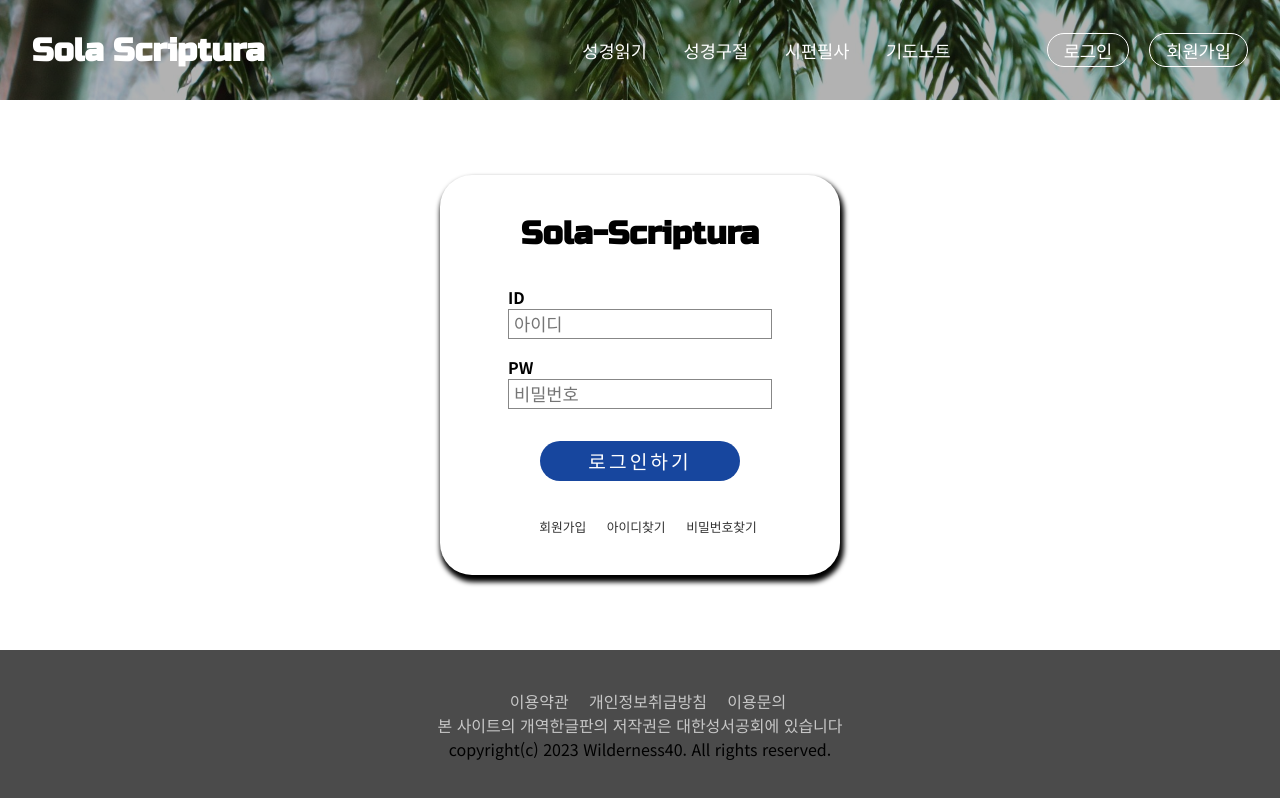
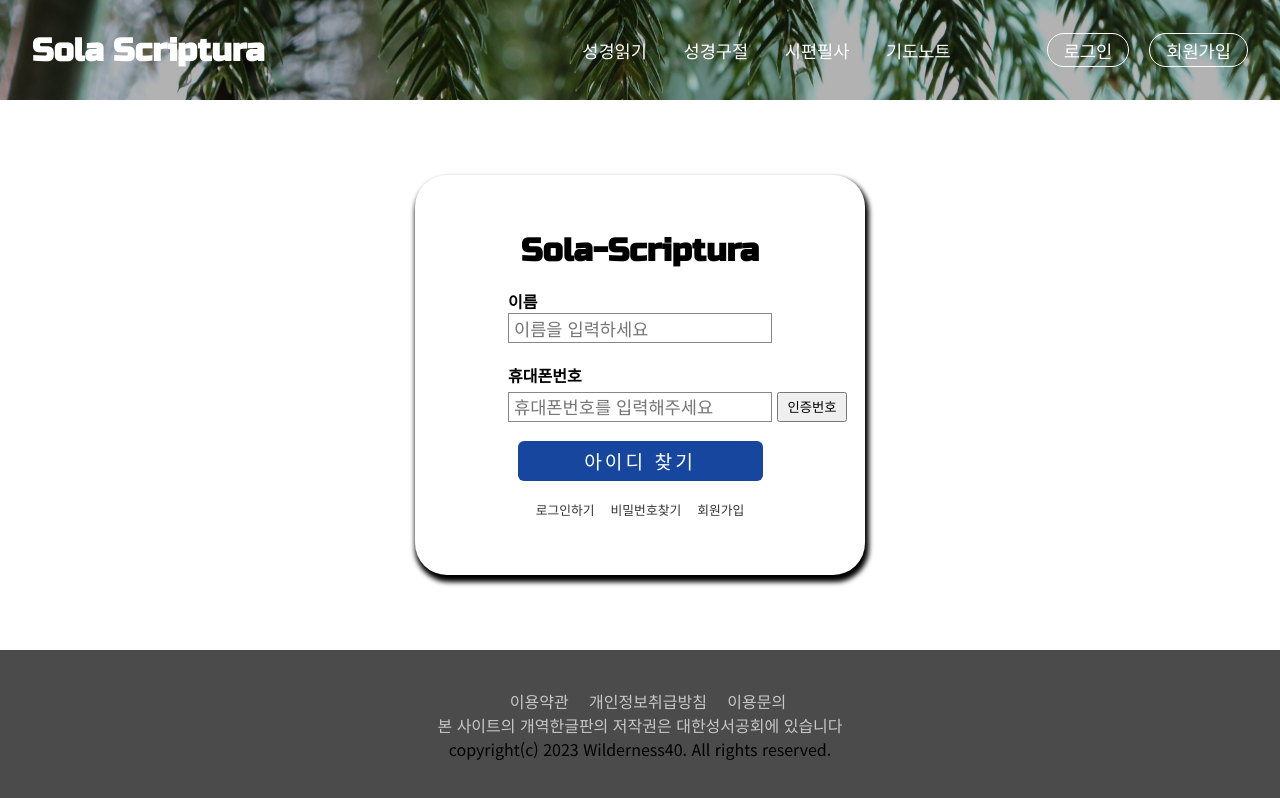
Before and after one commit to midbar40/bible-front, a plain HTML site: page html/login.html in a window 1280 px wide. Both pictures are taken after a click on the link "아이디찾기". Drawn offline with nearby package versions, Linux system fonts and the light colour scheme.

Commit message:
아이디 찾기 작업

```diff
--- a/css/findUserId.css
+++ b/css/findUserId.css
@@ -1,16 +1,17 @@
 
-.findUserIdField{
-    border: 1px solid black;
+.findUserIdField h4{
+    font-size: 1rem;
 }
 .findUserIdField form{
     display: flex;
     flex-direction: column;
     justify-content: center;
-    padding-left: 10rem;
-    height: 600px;
-    width: 600px;
-    gap: 1rem;
-    background-color: antiquewhite;
+    align-items: center;
+    height: 400px;
+    width: 450px;
+    gap: 1.2rem;
+    box-shadow: 2px 5px 5px 2px;
+    border-radius: 2rem;
 }
 .findUserIdField form input{
     height: 30px;
@@ -19,22 +20,32 @@
     outline: none;
     border: 1px solid rgb(135, 135, 135);
 }
+.findUserIdField form h2 {
+    font-family: "Russo One", sans-serif;
+    font-size: 2rem;
+  }
+
 .findUserIdField .bottom-btns {
     display: flex;
     gap: 1rem;
     font-size: 0.8rem;
-    margin-left: 1rem;
 }
   .findUserIdField .bottom-btns a:hover {
     border-bottom: 1px solid rgb(135, 135, 135);
     opacity: 0.5;
   }
+  .mobile-section{
+    display: flex;
+    flex-direction: column;
+    gap: 5px;
+    padding-left: 75px;
+  }
   .mobile-number, .authNumber-section{
     display: flex;
     gap: 5px;
   }
-  .mobile button{
-    width: 60px;
+  .mobile-section button{
+    width: 70px;
     height: 30px;
   }
 
--- a/css/login.css
+++ b/css/login.css
@@ -55,7 +55,7 @@ main {
   border: none;
   color: #fff;
   background-color: rgb(23, 70, 158);
-  border-radius: 3rem;
+  border-radius: 6px;
   cursor: pointer;
 }
 .submit button:hover {
--- a/css/register.css
+++ b/css/register.css
@@ -48,7 +48,7 @@ main {
   border: none;
   color: #fff;
   background-color: rgb(23, 70, 158);
-  border-radius: 3rem;
+  border-radius: 6px;
   cursor: pointer;
 }
 .submit button:hover {
--- a/html/login.html
+++ b/html/login.html
@@ -14,8 +14,11 @@
   <link rel="stylesheet"
     href="https://fonts.googleapis.com/css2?family=Material+Symbols+Outlined:opsz,wght,FILL,GRAD@48,400,0,0" />
   <link rel="stylesheet" href="../css/login.css" />
+  <link rel="stylesheet" href="../css/findUserId.css" />
+
   <script type="module" src="../js/header.js" defer></script>
   <script type="module" src="../js/login.js" defer></script>
+  <script type="module" src="../js/findUserId.js" defer></script>
 </head>
 
 <body>
@@ -27,11 +30,11 @@
     <form class="login-section">
       <h2>Sola-Scriptura</h2>
       <div class="login-id">
-        <h4>ID</h4>
+        <h4>아이디(Email)</h4>
         <input type="text" id="userid" name="userpw" placeholder="아이디" required />
       </div>
       <div class="login-pw">
-        <h4>PW</h4>
+        <h4>비밀번호</h4>
         <input type="password" id="userpw" name="userpw" placeholder="비밀번호" required />
       </div>
       <div class="submit">
@@ -39,7 +42,7 @@
       </div>
       <div class="register-find">
         <a href="./register.html">회원가입</a>
-        <a href="#">아이디찾기</a>
+        <a href="#" class="findUserId">아이디찾기</a>
         <a href="#">비밀번호찾기</a>
       </div>
     </form>
--- a/js/findUserId.js
+++ b/js/findUserId.js
@@ -1,3 +1,4 @@
+
 
 // 아이디 찾기 화면 뿌려주기
 const createFindUserIdDom = () => {
@@ -9,11 +10,12 @@ const createFindUserIdDom = () => {
         findUserIdField.className = 'findUserIdField'
         findUserIdField.innerHTML = `
                 <form class="findUserId-section">
+                    <h2>Sola-Scriptura</h2>
                     <div class="name">
                         <h4>이름</h4>
                         <input type="text" class="userName" placeholder="이름을 입력하세요" required />
                     </div>
-                    <div class="mobile">
+                    <div class="mobile-section">
                         <h4>휴대폰번호</h4>
                        <div class="mobile-number">
                         <input type="mobile" class="userMobile" placeholder="휴대폰번호를 입력해주세요" required />
@@ -89,16 +91,20 @@ const receiveOtp = async(userNameValue, userMobileValue) => {
         alert(otpNumber.message)
     }
     if(otpNumber.code === 200) {
-        const mobileDiv = document.querySelector('.mobile')
+        const mobileDiv = document.querySelector('.mobile-section')
         const authNumberSection = document.createElement('div')
+        const authNumberResend = document.createElement('div')
         authNumberSection.className = 'authNumber-section'
         authNumberSection.innerHTML = `
             <input type="mobile" class='otpNum' placeholder="인증번호를 입력해주세요" required />
             <button type="submit" class='authNumber-confirm'>확인</button> <span class='timer-display'></span>
-            <div><a href="#" class="authNumber-reSend">인증번호가 오지 않았나요?</a></div>
+        `
+        authNumberResend.className = 'resend-section'
+        authNumberResend.innerHTML = `
+        <a href="#" class="authNumber-reSend">인증번호가 오지 않았나요?</a>
         `
         mobileDiv.appendChild(authNumberSection)
-
+        mobileDiv.appendChild(authNumberResend)
 
         // // 인증번호 타이머
         // let remainingTime = 5 * 60; // 초 단위로 설정 (5분 = 300초)
@@ -144,7 +150,7 @@ const receiveOtp = async(userNameValue, userMobileValue) => {
 //     }
 //     }
 
-
+let userId = null
 // 인증번호 서버로 전송
 const confirmOtp = async() => {
     const userName = document.querySelector('.userName')
@@ -171,7 +177,8 @@ const confirmOtp = async() => {
             confrimBtn.innerText = '인증완료'
             const findUserIdSubmit = document.querySelector('.findUserIdSubmit')
             findUserIdSubmit.disabled = false
-            return otpResult.result
+            userId = otpResult.result.email
+            console.log('userId175', userId, otpResult.result)
              // 타이머 시작
             // manageTimer('stop');
         } else if(otpResult.code === 400){
@@ -184,17 +191,25 @@ const confirmOtp = async() => {
 }
 
 function showUserId(userId){
+    console.log('userId188', userId)
     const main = document.querySelector('main')
     main.innerHTML = `
+    <div class="container">
         <div class="findUserIdField">
-        <h4>고객님의 아이디는 ${userId} 입니다.</h4>
+            <h4>고객님의 아이디는 <span class="userId">${userId}</span> 입니다.</h4>
         </div>
         <div class="bottom-btns">
             <a href="./login.html">로그인하기</a>
             <a href="#" class="findUserPw">비밀번호찾기</a>
             <a href="./register.html">회원가입</a>
         </div>
+    </div>
     `
+    const container = document.querySelector('.container')
+    container.style.display = 'flex'
+    container.style.flexDirection = 'column'
+    const userIdSpan = document.querySelector('.userId')
+    userIdSpan.style.backGround = 'yellow'
 }
 
 
@@ -210,7 +225,6 @@ document.body.addEventListener('click', function (e) {
         confirmOtp()
     }else if(e.target.className == 'findUserIdSubmit'){
         e.preventDefault()
-        const userId = confirmOtp()
         showUserId(userId)
     }
 })
```
Lines whose indentation alone changed are shown as unchanged.
